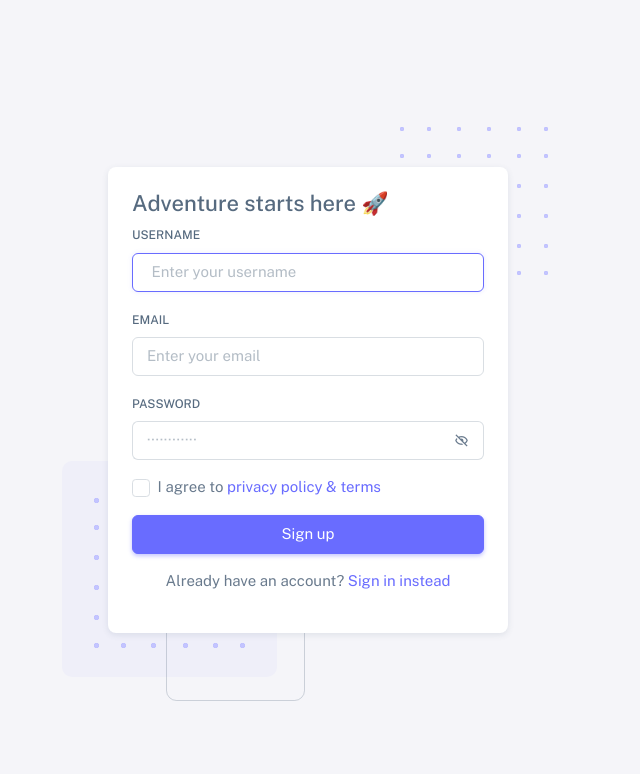
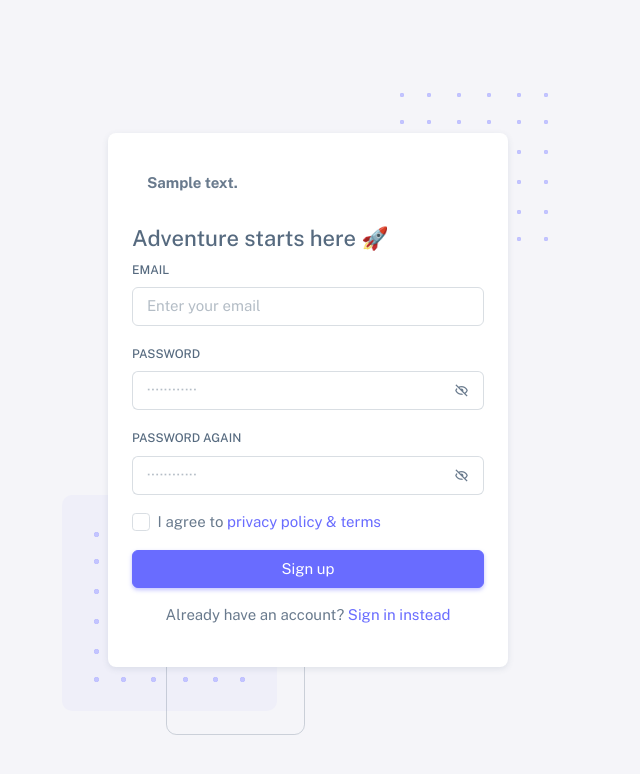
Before and after one commit to hudaifa-saleh/SkyDash_ai, a Django app: template sky_ai/templates/auth/auth-register-basic.html in a window 1280 px wide. Shown: the top 774 px of the page, without its empty margins (332-972 px from the left). Run offline with Django 4.2, Linux system fonts and the light colour scheme; the template is opened without the code that fills it: most values are stand-ins (such as "Sample title", 1, 10 or a date in 2020); some libraries are stand-ins or nearby versions.

Commit message:
the registerd view

```diff
--- a/requierments.txt
+++ /dev/null
@@ -1,3 +0,0 @@
-asgiref==3.6.0
-Django==4.1.4
-sqlparse==0.4.3
--- a/sky_ai/requierments.txt
+++ b/sky_ai/requierments.txt
@@ -1,11 +1,12 @@
-asgiref==3.6.0
+asgiref==3.2.10
 black==22.12.0
 click==8.1.3
-Django==4.1.4
+Django==3.1
 django-crispy-forms==1.14.0
 mypy-extensions==0.4.3
 pathspec==0.10.3
 platformdirs==2.6.0
+pytz==2022.7
 sqlparse==0.4.3
 tomli==2.0.1
 typing_extensions==4.4.0
--- a/sky_ai/templates/auth/auth-register-basic.html
+++ b/sky_ai/templates/auth/auth-register-basic.html
@@ -4,12 +4,13 @@
 <h4 class="mb-2">Adventure starts here 🚀</h4>
 {% comment %} <p class="mb-4">Make your app management easy and fun!</p> {% endcomment %}
 
-<form id="formAuthentication" class="mb-3" action="index.html" method="POST">
-     <div class="mb-3">
+<form class="mb-3" method="POST">
+     {% comment %} <div class="mb-3">
           <label for="username" class="form-label">Username</label>
           <input type="text" class="form-control" id="username" name="username" placeholder="Enter your username"
                autofocus />
-     </div>
+     </div> {% endcomment %}
+     {% csrf_token %}
      <div class="mb-3">
           <label for="email" class="form-label">Email</label>
           <input type="text" class="form-control" id="email" name="email" placeholder="Enter your email" />
@@ -17,23 +18,30 @@
      <div class="mb-3 form-password-toggle">
           <label class="form-label" for="password">Password</label>
           <div class="input-group input-group-merge">
-               <input type="password" id="password" class="form-control" name="password"
-                    placeholder="&#xb7;&#xb7;&#xb7;&#xb7;&#xb7;&#xb7;&#xb7;&#xb7;&#xb7;&#xb7;&#xb7;&#xb7;"
-                    aria-describedby="password" />
+               <input type="password" id="password1" class="form-control" name="password1"
+                    placeholder="&#xb7;&#xb7;&#xb7;&#xb7;&#xb7;&#xb7;&#xb7;&#xb7;&#xb7;&#xb7;&#xb7;&#xb7;" required />
+               <span class="input-group-text cursor-pointer"><i class="bx bx-hide"></i></span>
+          </div>
+     </div>
+     <div class="mb-3 form-password-toggle">
+          <label class="form-label" for="password">Password Again</label>
+          <div class="input-group input-group-merge">
+               <input type="password" id="password2" class="form-control" name="password2"
+                    placeholder="&#xb7;&#xb7;&#xb7;&#xb7;&#xb7;&#xb7;&#xb7;&#xb7;&#xb7;&#xb7;&#xb7;&#xb7;" required />
                <span class="input-group-text cursor-pointer"><i class="bx bx-hide"></i></span>
           </div>
      </div>
 
      <div class="mb-3">
           <div class="form-check">
-               <input class="form-check-input" type="checkbox" id="terms-conditions" name="terms" />
-               <label class="form-check-label" for="terms-conditions">
+               <input class="form-check-input" type="checkbox" id="terms-conditions" name="terms" required />
+               <label class="form-check-label" for="terms-conditions" >
                     I agree to
                     <a href="javascript:void(0);">privacy policy & terms</a>
                </label>
           </div>
      </div>
-     <button class="btn btn-primary d-grid w-100">Sign up</button>
+     <button type='submit' class="btn btn-primary d-grid w-100">Sign up</button>
 </form>
 
 <p class="text-center">
--- a/sky_ai/templates/authentication.html
+++ b/sky_ai/templates/authentication.html
@@ -77,6 +77,11 @@
           <div class="card">
             <div class="card-body">
 
+               {% for message in massages %}
+                    <div class="alert alert-{{ message.tags }}mp-4" role='alert'>
+                         <strong>{{ message }}</strong>
+                    </div>
+               {% endfor %}
 
               {% block body %}
 
```
Also changed, not shown: sky_ai/authantication/views.py (+24 -1 lines), sky_ai/sky_ai/settings.py (+10 -0 lines), sky_ai/templates/navbar.html (+8 -1 lines), 1 other file.
